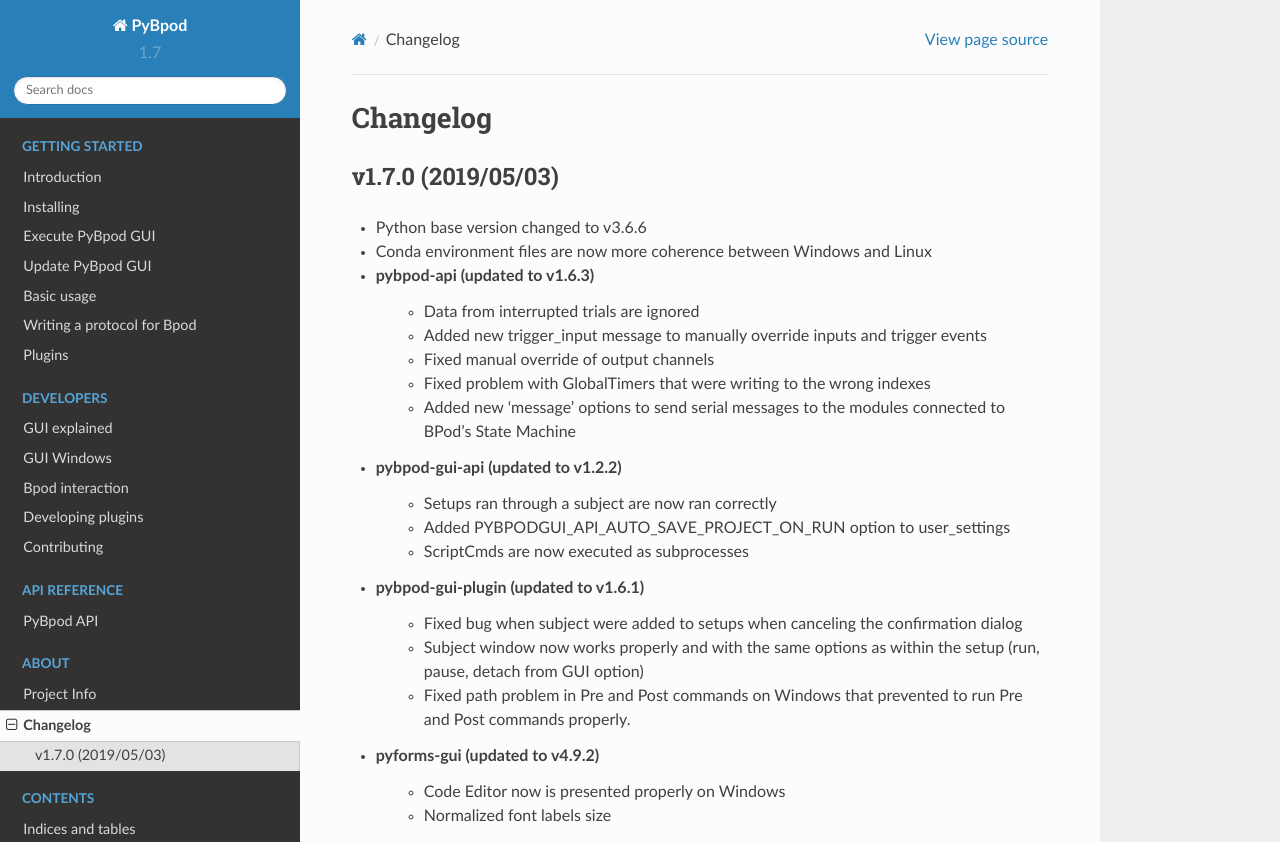
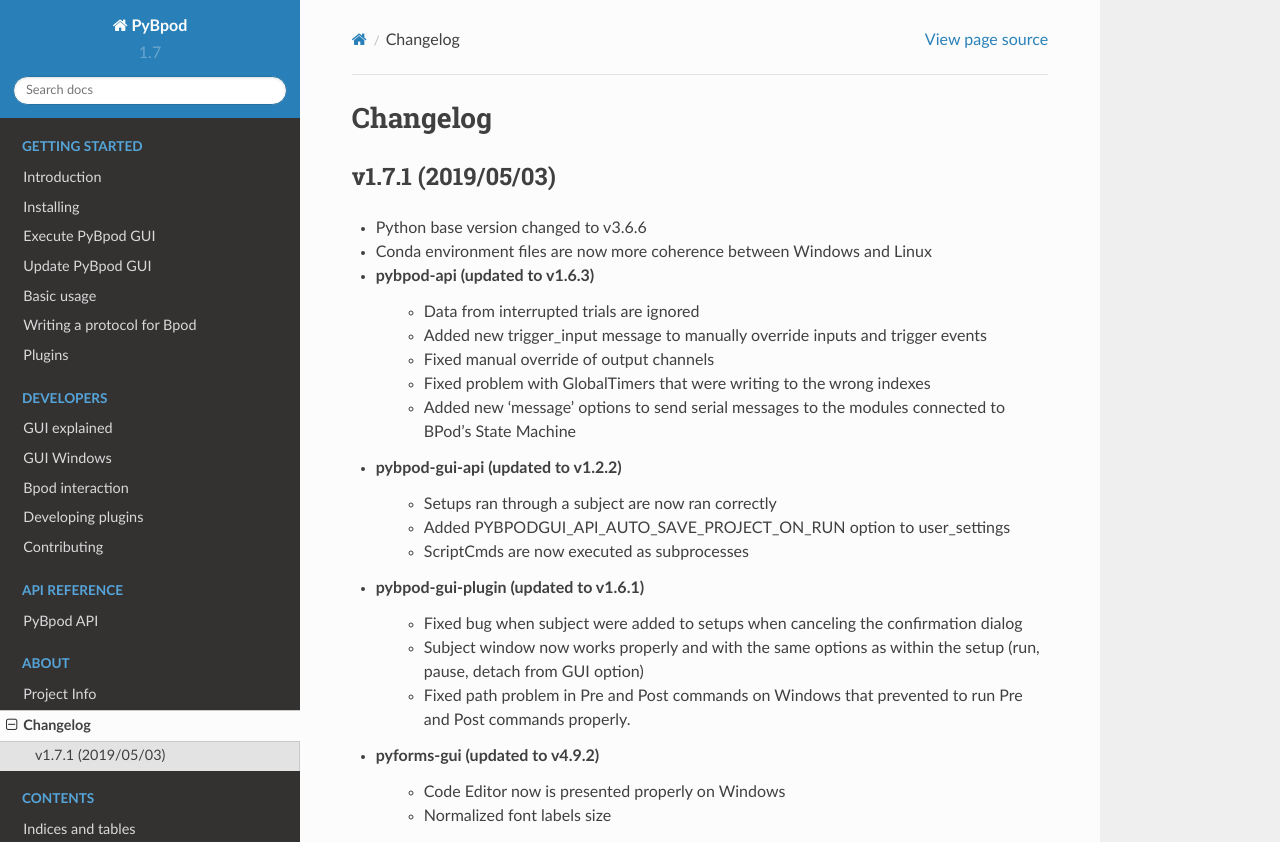
Before and after one commit to pybpod/pybpod, a Sphinx documentation site: the page built from docs/source/about/changelog.rst, in a window 1280 px wide and 1257 px high. Shown: the top 842 px of the window. Built offline with Sphinx 7.4.7 and the Read the Docs theme 2.0.0, drawn with Linux system fonts in a browser that asks for light colours.

Commit message:
Update version to v1.7.1

```diff
--- a/CHANGELOG.rst
+++ b/CHANGELOG.rst
@@ -2,7 +2,7 @@
 Changelog
 =========
 
-v1.7.0 (2019/05/03)
+v1.7.1 (2019/05/03)
 -------------------
 - Python base version changed to v3.6.6
 - Conda environment files are now more coherence between Windows and Linux
--- a/docs/source/conf.py
+++ b/docs/source/conf.py
@@ -31,7 +31,7 @@
 # The short X.Y version
 version = '1.7'
 # The full version, including alpha/beta/rc tags.
-release = '1.7.0'
+release = '1.7.1'
 
 
 # -- General configuration ---------------------------------------------------
```
Also changed, not shown: 1 other file.
